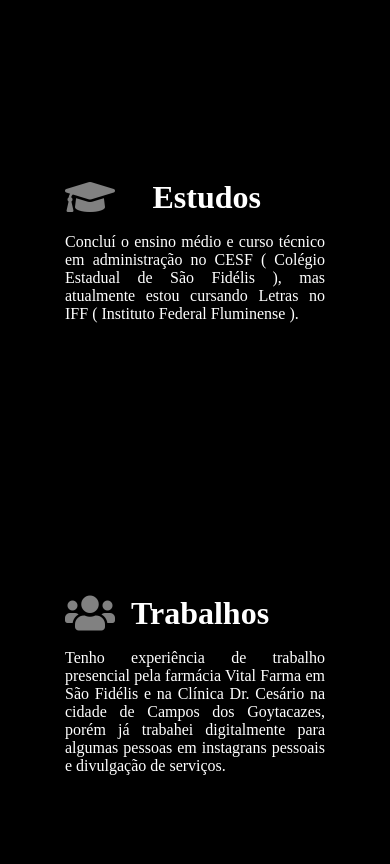
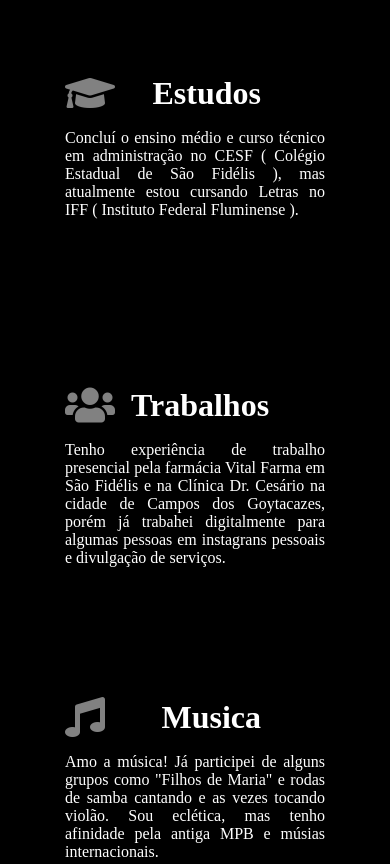
Before and after one commit to Vitin-Mendes/Talita, a plain HTML site: page index.html in a window 390 px wide. Shown: the part 1320-2184 px from the top of the page. Drawn offline with Linux system fonts and the light colour scheme.

Commit message:
responsividad da área conhecimentos

```diff
--- a/style.css
+++ b/style.css
@@ -430,8 +430,8 @@ header{
     .conhecimentos{
 
         display: grid;
-        grid-template-columns: repeat(6, 1fr);
-        grid-template-rows: repeat(29, 6rem);
+        grid-template-columns: repeat(6, .5fr);
+        grid-template-rows: repeat(22, 6rem);
         row-gap: .5rem;
 
 
@@ -449,35 +449,35 @@ header{
     .conhecimento:nth-child(2){
 
         grid-column: 2/6;
-        grid-row: 5/7;
+        grid-row: 4/6;
 
     }
 
     .conhecimento:nth-child(3){
 
         grid-column: 2/6;
-        grid-row: 9/11;
+        grid-row: 7/9;
 
     }
 
     .conhecimento:nth-child(4){
 
         grid-column: 2/6;
-        grid-row: 13/15;
+        grid-row: 10/12;
 
     }
 
     .conhecimento:nth-child(5){
 
         grid-column: 2/6;
-        grid-row: 17/19;
+        grid-row: 13/15;
 
     }
 
     .conhecimento:nth-child(6){
 
         grid-column: 2/6;
-        grid-row: 21/23;
+        grid-row: 16/18;
 
     }
 
@@ -635,7 +635,7 @@ header{
     .conhecimento-img-wrapper{
 
         grid-column: 1/6;
-        grid-row: 24/29;
+        grid-row: 19/22;
     }
 
     .conhecimento-img-wrapper img{
```
